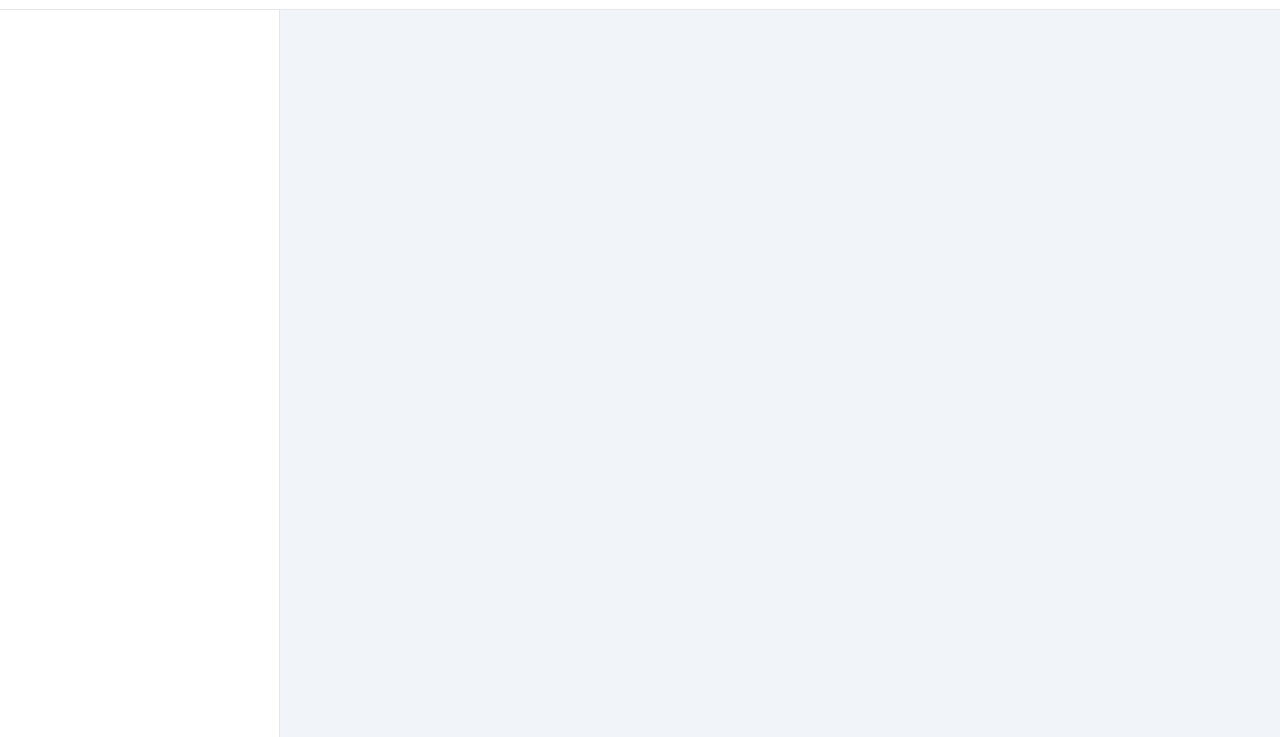
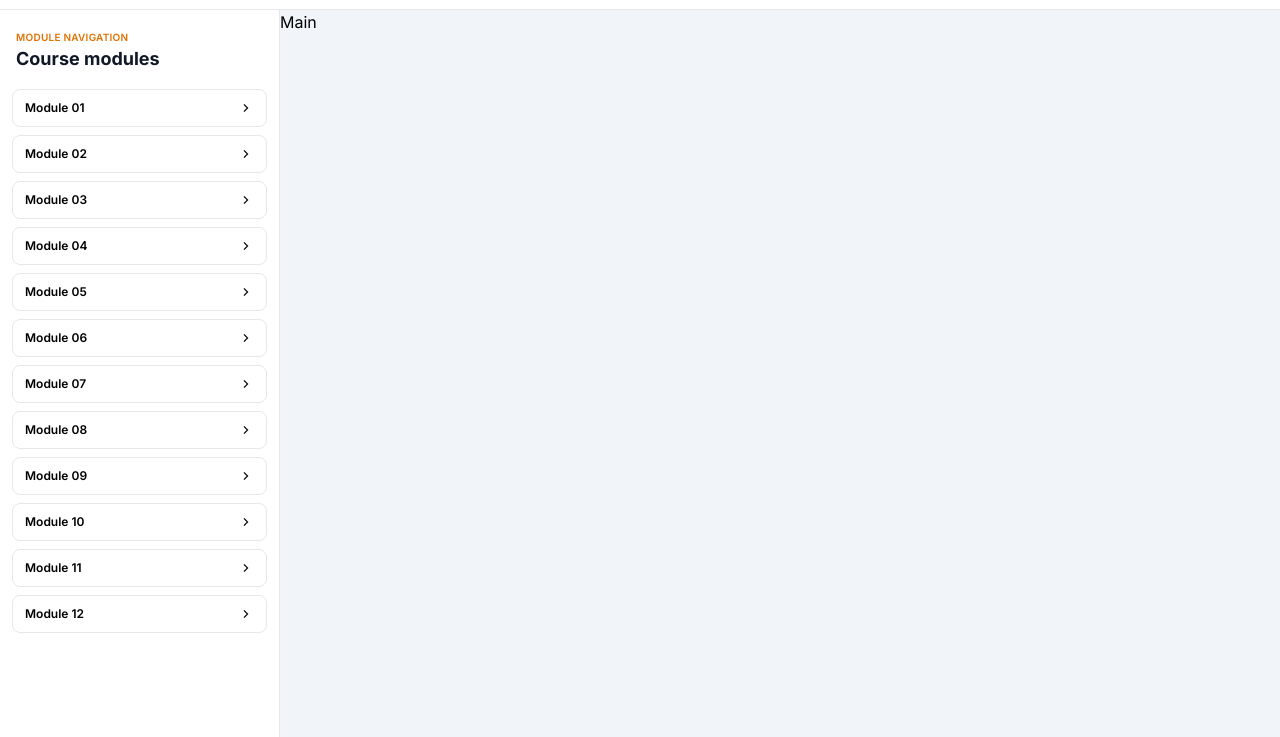
Before and after one commit to buseozsahin/ksu_algorithm_portal, a website built with Vite: page index.html in a window 1280 px wide. Shown: the part 63-800 px from the top of the page. Built offline with nearby package versions, Linux system fonts and the light colour scheme.

Commit message:
Add sidebar and items

```diff
--- a/index.html
+++ b/index.html
@@ -2,14 +2,14 @@
 <html lang="en">
   <head>
     <meta charset="UTF-8" />
-    <link rel="icon" type="image/svg+xml" href="/favicon.svg" />
-    <link rel="stylesheet" href="https://fonts.googleapis.com/css2?family=Material+Symbols+Outlined:opsz,wght,FILL,GRAD@20..48,100..700,0..1,-50..200&icon_names=home" />
-    <link rel="stylesheet" href="https://fonts.googleapis.com/css2?family=Material+Symbols+Outlined:opsz,wght,FILL,GRAD@20..48,100..700,0..1,-50..200&icon_names=home,login" />
+    <meta name="viewport" content="width=device-width, initial-scale=1.0" />
+    <link rel="icon" type="image/png" href="/assets/ksu-logo.png" />
+    <title>KSU Algorithm Portal</title>
+
     <link rel="preconnect" href="https://fonts.googleapis.com" />
     <link rel="preconnect" href="https://fonts.gstatic.com" crossorigin />
     <link href="https://fonts.googleapis.com/css2?family=Inter:wght@400;500;600;700&display=swap" rel="stylesheet" />
-    <meta name="viewport" content="width=device-width, initial-scale=1.0" />
-    <title>ksu-algorithm-portal</title>
+    <link rel="stylesheet" href="https://fonts.googleapis.com/css2?family=Material+Symbols+Outlined:opsz,wght,FILL,GRAD@20..48,100..700,0..1,-50..200&icon_names=chevron_right,expand_more,home,login" />
   </head>
   <body>
     <div id="app"></div>
--- a/src/App.ts
+++ b/src/App.ts
@@ -1,4 +1,5 @@
 import { Navbar } from './components/Navbar'
+import { Sidebar } from './components/Sidebar'
 
 export function App(): HTMLElement {
   const app = document.createElement('div')
@@ -7,13 +8,11 @@ export function App(): HTMLElement {
   const layout = document.createElement('div')
   layout.className = 'flex-1 grid grid-cols-[280px_1fr]'
 
-  const sidebar = document.createElement('aside')
-  sidebar.className = 'bg-white border-r border-gray-200'
-
   const main = document.createElement('main')
   main.className = 'bg-slate-100'
+  main.textContent = 'Main'
 
-  layout.append(sidebar, main)
+  layout.append(Sidebar(), main)
   app.append(Navbar(), layout)
 
   return app
--- /dev/null
+++ b/src/components/ModuleItem.ts
@@ -0,0 +1,45 @@
+import type { Module } from '../data/modules'
+
+export function ModuleItem(module: Module): HTMLElement {
+  const item = document.createElement('li')
+  item.className = 'rounded-lg border border-gray-200 bg-white'
+
+  const subtitleLinks = module.subtitles
+    .map((subtitle) => `
+      <li>
+        <a href="#/module/${module.id}/${subtitle.id}" class="block py-1 text-[11px] font-semibold text-gray-600 hover:underline">
+          ${subtitle.title}
+        </a>
+      </li>
+    `)
+    .join('')
+
+  item.innerHTML = `
+    <button type="button" aria-expanded="false" class="w-full flex items-center justify-between px-3 py-2.5 text-xs font-semibold text-left">
+      <span>${module.title}</span>
+      <span class="material-symbols-outlined text-base! leading-none" aria-hidden="true">chevron_right</span>
+    </button>
+
+    <ul class="hidden px-3 pb-2.5">
+      ${subtitleLinks}
+    </ul>
+  `
+
+  const button = item.querySelector('button')!
+  const panel = item.querySelector('ul')!
+  const icon = button.querySelector('.material-symbols-outlined')!
+
+  let isOpen = false
+
+  button.addEventListener('click', () => {
+    isOpen = !isOpen
+
+    panel.classList.toggle('hidden', !isOpen)
+    item.classList.toggle('bg-ksu-gold', isOpen)
+    item.classList.toggle('bg-white', !isOpen)
+    icon.textContent = isOpen ? 'expand_more' : 'chevron_right'
+    button.setAttribute('aria-expanded', String(isOpen))
+  })
+
+  return item
+}
--- /dev/null
+++ b/src/components/Sidebar.ts
@@ -0,0 +1,24 @@
+import { modules } from '../data/modules'
+import { ModuleItem } from './ModuleItem'
+
+export function Sidebar(): HTMLElement {
+  const sidebar = document.createElement('aside')
+  sidebar.className = 'bg-white border-r border-gray-200'
+
+  sidebar.innerHTML = `
+    <div class="px-4 pt-5 pb-4">
+      <p class="text-[10px] font-semibold uppercase tracking-wide text-amber-600">Module navigation</p>
+      <h1 class="text-base font-bold text-lg text-gray-900">Course modules</h1>
+    </div>
+  `
+
+  const list = document.createElement('ul')
+  list.className = 'flex flex-col gap-2 px-3 pb-4'
+
+  for (const module of modules) {
+    list.append(ModuleItem(module))
+  }
+
+  sidebar.append(list)
+  return sidebar
+}
--- /dev/null
+++ b/src/data/modules.ts
@@ -0,0 +1,122 @@
+export interface Subtitle {
+  id: number
+  title: string
+}
+
+export interface Module {
+  id: number
+  title: string
+  subtitles: Subtitle[]
+}
+
+export const modules: Module[] = [
+  {
+    id: 1,
+    title: 'Module 01',
+    subtitles: [
+      { id: 1, title: 'Foundations' },
+      { id: 2, title: 'Frameworks' },
+      { id: 3, title: 'Correctness' },
+    ],
+  },
+
+  {
+    id: 2,
+    title: 'Module 02',
+    subtitles: [
+      { id: 1, title: 'Asymptotic Notation' },
+      { id: 2, title: 'Growth of Functions' },
+    ],
+  },
+
+  {
+    id: 3,
+    title: 'Module 03',
+    subtitles: [
+      { id: 1, title: 'Divide-and-Conquer' },
+      { id: 2, title: 'Recurrence Relations' },
+    ],
+  },
+
+  {
+    id: 4,
+    title: 'Module 04',
+    subtitles: [
+      { id: 1, title: 'The Master Method' },
+      { id: 2, title: 'Advanced Recurrences' },
+    ],
+  },
+
+  {
+    id: 5,
+    title: 'Module 05',
+    subtitles: [
+      { id: 1, title: 'Probabilistic Analysis' },
+      { id: 2, title: 'Randomized Quicksort' },
+    ],
+  },
+
+  {
+    id: 6,
+    title: 'Module 06',
+    subtitles: [
+      { id: 1, title: 'Sorting in Linear Time' },
+      { id: 2, title: 'Order Statistics' },
+    ],
+  },
+
+  {
+    id: 7,
+    title: 'Module 07',
+    subtitles: [
+      { id: 1, title: 'Dynamic Programming (DP)' },
+    ],
+  },
+
+  {
+    id: 8,
+    title: 'Module 08',
+    subtitles: [
+      { id: 1, title: 'Greedy Algorithms' },
+      { id: 2, title: 'Huffman Coding' },
+    ],
+  },
+
+  {
+    id: 9,
+    title: 'Module 09',
+    subtitles: [
+      { id: 1, title: 'Graph Infrastructure' },
+      { id: 2, title: 'MSTs' },
+      { id: 3, title: 'Shortest Paths' },
+    ],
+  },
+
+  {
+    id: 10,
+    title: 'Module 10',
+    subtitles: [
+      { id: 1, title: 'String Matching' },
+      { id: 2, title: 'Pattern Search' },
+    ],
+  },
+
+  {
+    id: 11,
+    title: 'Module 11',
+    subtitles: [
+      { id: 1, title: 'Intractability' },
+      { id: 2, title: 'NP-Completeness' },
+      { id: 3, title: 'Reductions' },
+    ],
+  },
+
+  {
+    id: 12,
+    title: 'Module 12',
+    subtitles: [
+      { id: 1, title: 'Heuristic Optimization ' },
+      { id: 2, title: 'Genetic Algorithms' },
+    ],
+  },
+]
```
